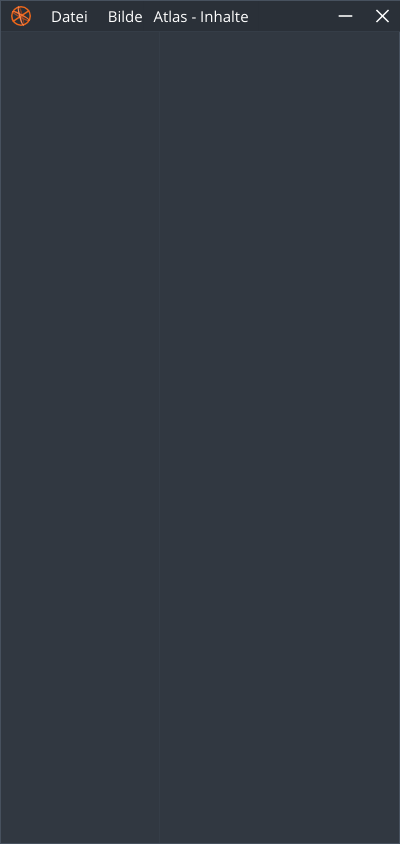
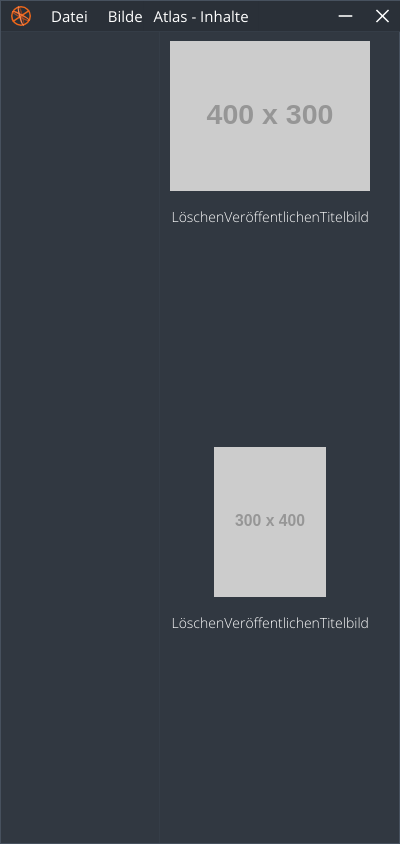
Before and after one commit to JunkPegasus/atlas, an Electron app: page object.html in a window 400 px wide. Drawn offline with nearby package versions, Linux system fonts and the light colour scheme; no server answers; placeholder pictures from the web are drawn by us.

Commit message:
ImageView

```diff
--- a/js/object.js
+++ b/js/object.js
@@ -10,7 +10,6 @@ $(document).ready(function() {
         var html = ""
         var fields = item.data.fields
         var images = item.data.images
-        console.log(fields)
         $('#title').html(item.name)
         fields.forEach((field) => {
             var id = "obj" + field.id
@@ -20,7 +19,6 @@ $(document).ready(function() {
                 html += '<div class="input"><div class="name">'+field.name+'</div><textarea id="'+id+'" placeholder="'+field.name+'">'+field.value+'</textarea></div>'
             }
         });
-        console.log(html)
         $('.dataContainer .input').remove()
         $('.dataContainer').append(html)
 
--- a/object.html
+++ b/object.html
@@ -36,7 +36,28 @@
         <div class="dataContainer">
             <h2 id="title"></h2>
         </div>
-        <div class="imageContainer"></div>
+        <div class="imageContainer">
+            <div class="image">
+                <div class="imageWrapper">
+                    <img src="http://via.placeholder.com/400x300">
+                </div>
+                <div class="toolbar">
+                    <div class="btn">Löschen</div>
+                    <div class="btn">Veröffentlichen</div>
+                    <div class="btn">Titelbild</div>
+                </div>
+            </div>
+            <div class="image">
+                    <div class="imageWrapper">
+                        <img src="http://via.placeholder.com/300x400">
+                    </div>
+                    <div class="toolbar">
+                        <div class="btn">Löschen</div>
+                        <div class="btn">Veröffentlichen</div>
+                        <div class="btn">Titelbild</div>
+                    </div>
+                </div>
+        </div>
     </div>
 </div>
     <script>
--- a/style/style.scss
+++ b/style/style.scss
@@ -400,6 +400,34 @@ div.page {
     }
     .imageContainer {
         width: 60%;
+        display: flex;
+        flex-wrap: wrap;
+        .image {
+            width: 200px;
+            height: 200px;
+            margin: 10px;
+            .imageWrapper {
+                height: 150px;
+                width: 100%;
+                display: flex;
+                justify-content: center;
+                align-items: center;
+                img {
+                    max-height: 100%;
+                    max-width: 100%;
+                }
+            }
+            .toolbar {
+                display: flex;
+                height: 50px;
+                align-items: center;
+                justify-content: center;
+                .btn {
+                    font-family: OpenLi, sans-serif;
+                    font-size: 14px;
+                }
+            }
+        }
     }
 }
 
```
Also changed, not shown: style/style.css, 1 other file.
